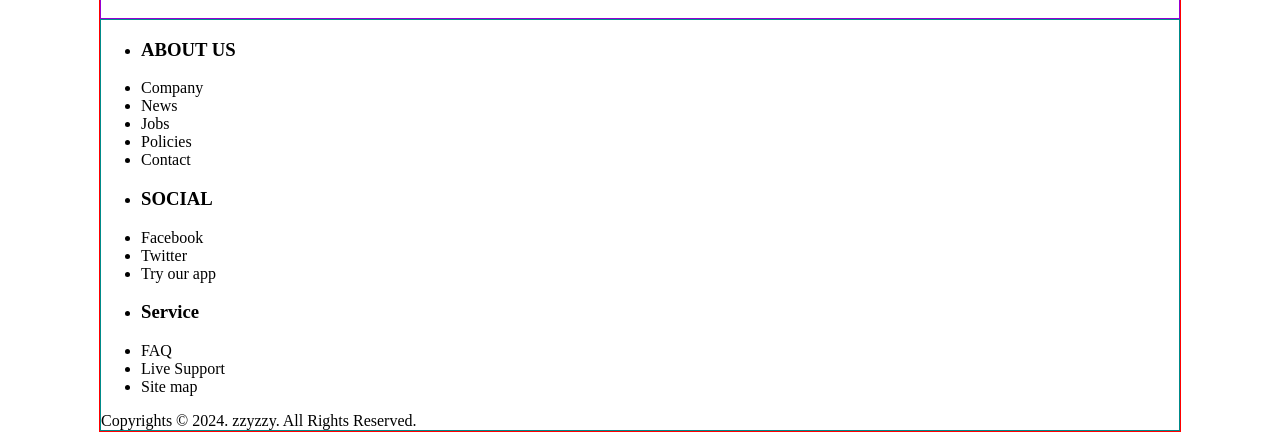
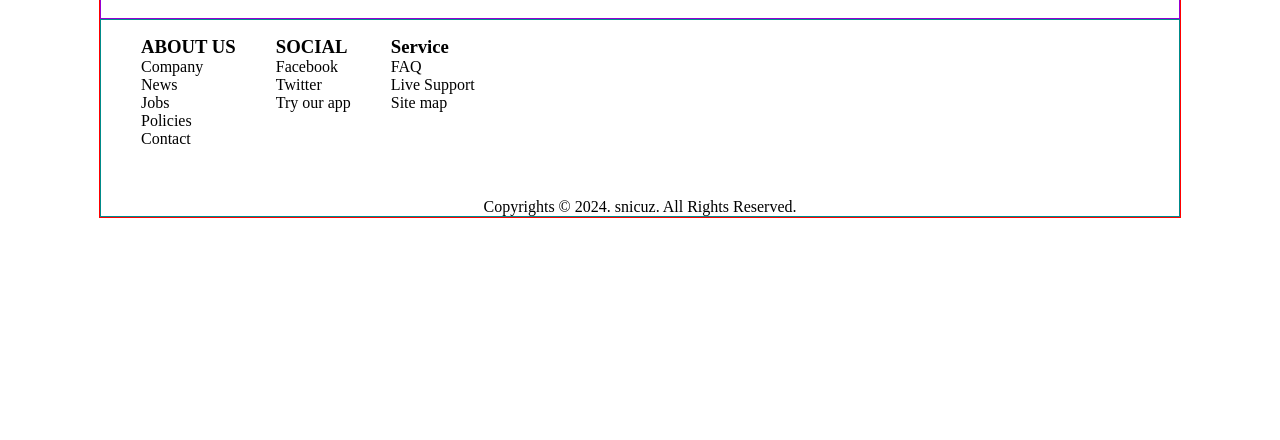
Before and after one commit to pq100/frontends, a FastAPI app: page /html/project1 in a window 1280 px wide. Shown: the part 2302-2742 px from the top of the page. After the commit the page ends 2520 px from the top, so only its background shows below. Run offline with FastAPI, Linux system fonts and the light colour scheme.

Commit message:
프로젝트 실습 - footer : ul, copyright 배치

```diff
--- a/views/templates/html/10project1.html
+++ b/views/templates/html/10project1.html
@@ -43,6 +43,9 @@
 
         /* footer */
         footer { border: 1px solid darkcyan; }
+        footer ul { float: left; list-style: none; margin-bottom: 50px; }
+        footer ul h3 { margin: 0 }
+        footer  .copy { text-align: center; margin-top: 100px; }
     </style>
 </head>
 <body>
@@ -141,7 +144,7 @@
                 <li>Site map</li>
             </ul>
         </div>
-        <div>Copyrights &copy; 2024. zzyzzy. All Rights Reserved.</div>
+        <div class="clear copy">Copyrights &copy; 2024. snicuz. All Rights Reserved.</div>
     </footer>
 </div>
 </body>
```
